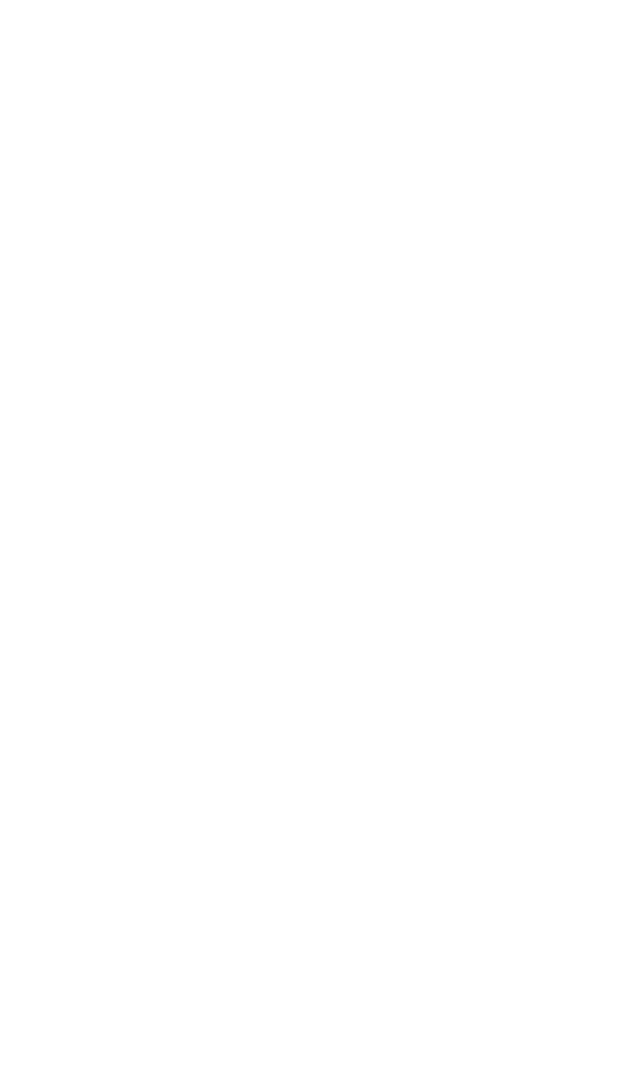
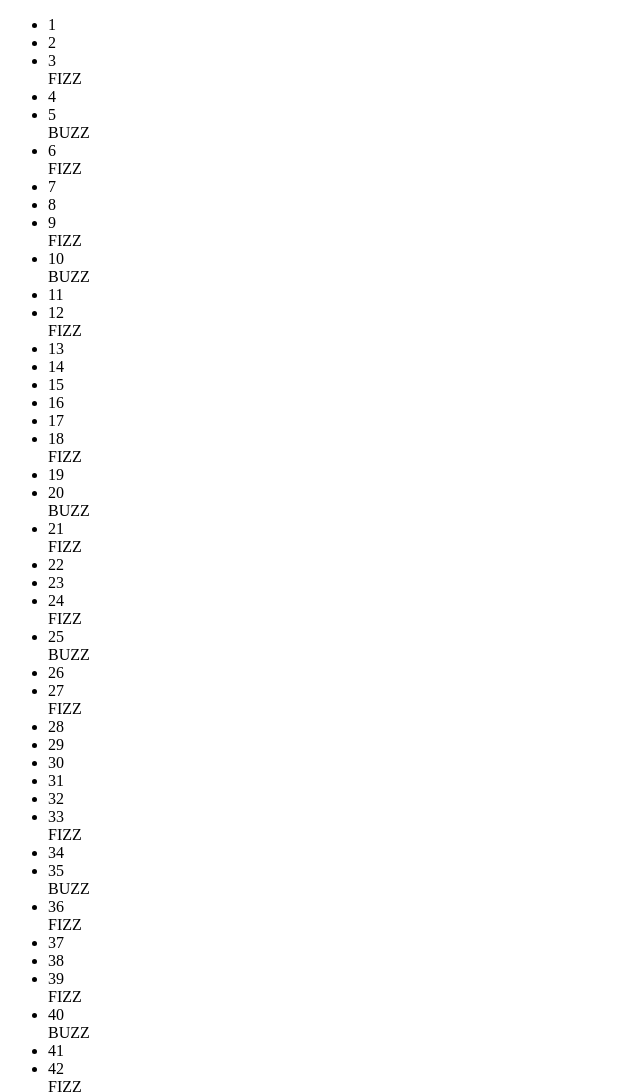
Before and after one commit to pietrostraneo/js-fizzbuzz, a plain HTML site: page index.html in a window 1280 px wide. Shown: the top 1092 px of the page, without its empty margins (0-640 px from the left). Before the commit the page ends 800 px from the top, so only its background shows below. Drawn offline with Linux system fonts and the light colour scheme.

Commit message:
ESERCIZIO COMPLETATO

```diff
--- a/index.html
+++ b/index.html
@@ -6,6 +6,13 @@
     <title>Document</title>
 </head>
 <body>
+    <div class="container">
+        <div class="row">
+            <div class="col-12">
+                <ul></ul>
+            </div>
+        </div>
+    </div>
     <script src="./js/script.js" type="text/javascript"></script>
 </body>
 </html>
--- a/js/script.js
+++ b/js/script.js
@@ -1,17 +1,23 @@
 let i;
 let f = "FIZZ"
 let b = "BUZZ"
+const list = document.querySelector("ul");
+let li;
 
 for(i=1; i<=100; i++){
     console.log(i)
-
+    li = `<li>${i}</li>`
+    list.innerHTML += li
     if(i%15 == 0){
         console.log(i + " " + f + " " + b)
+        list.innerhtml += f + b
     }
     else if(i%3 == 0){
         console.log(i + " " + f)
+        list.innerHTML += f
     }
     else if(i%5 == 0){
         console.log(i + " " + b)
+        list.innerHTML += b
     }
 }
```
